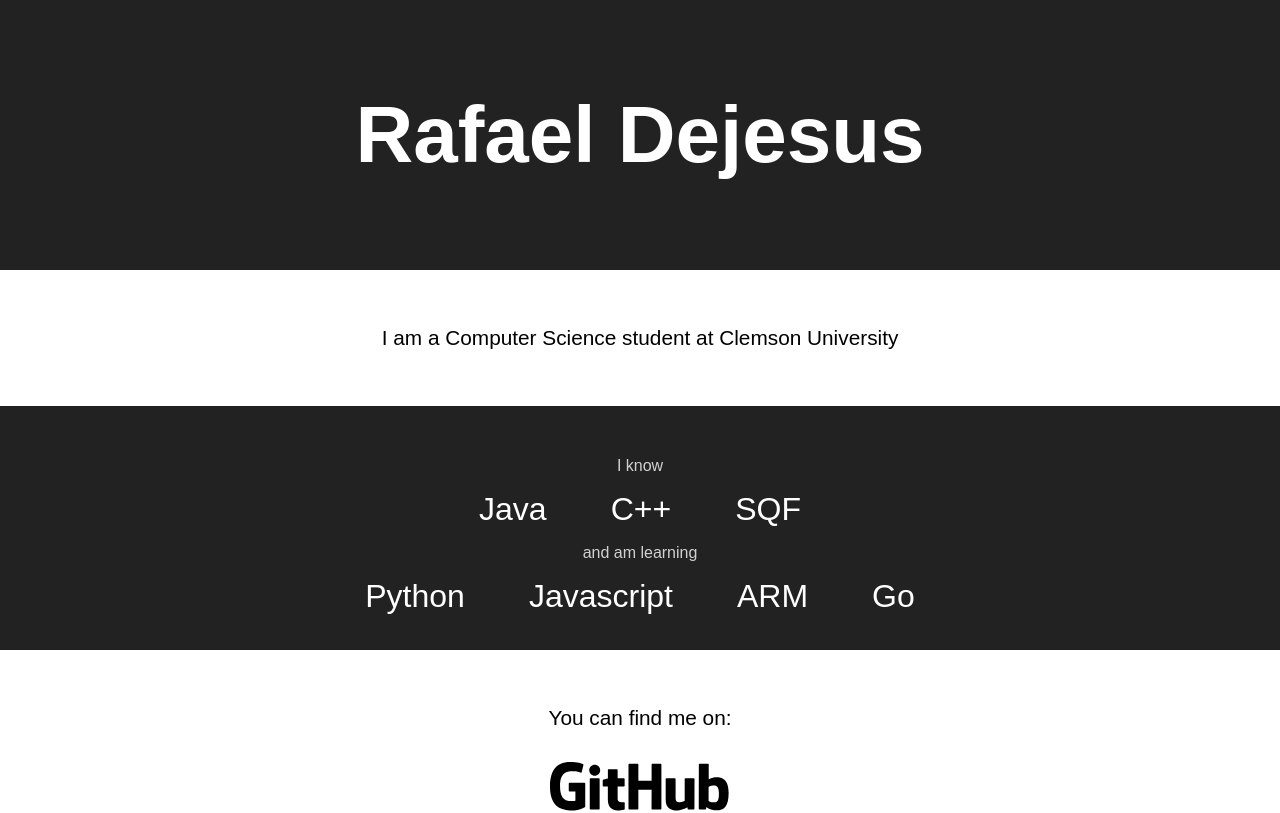
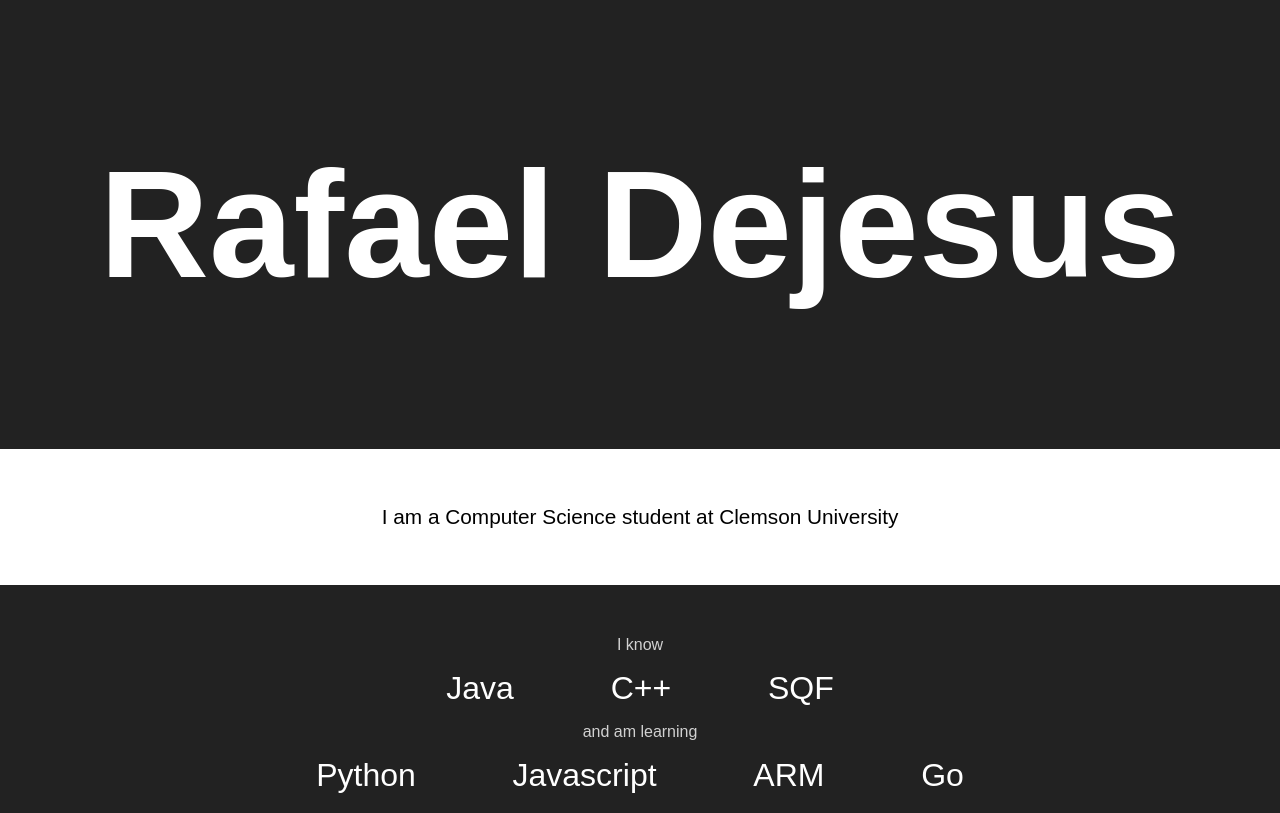
Before and after one commit to Rafael09ED/rafael09ed.github.io, a React (Create React App) app: page / in a window 1280 px wide. Shown: the top 813 px of the page. Built offline with nearby package versions, Linux system fonts and the light colour scheme.

Commit message:
Fixed screen size problems

```diff
--- a/src/App.css
+++ b/src/App.css
@@ -18,7 +18,8 @@
 }
 
 .Title {
-    font-size: 5em;
+    font-size: calc(1.5em + 10vw);
+    max-height: 2em;
     color: white;
 }
 
@@ -37,10 +38,17 @@
     font-size: 4em;
 }
 
+.list{
+    display: flex;
+    align-items: center;
+    justify-content: center;
+    flex-wrap: wrap;
+    flex-flow: row wrap;
+    align-content: flex-end;
+}
 .list > a {
-    display: inline;
     font-size: 2em;
-    padding-left: 1em;
-    padding-right: 1em;
+    padding-left: 4%;
+    padding-right: 4%;
     color: white;
 }
```
